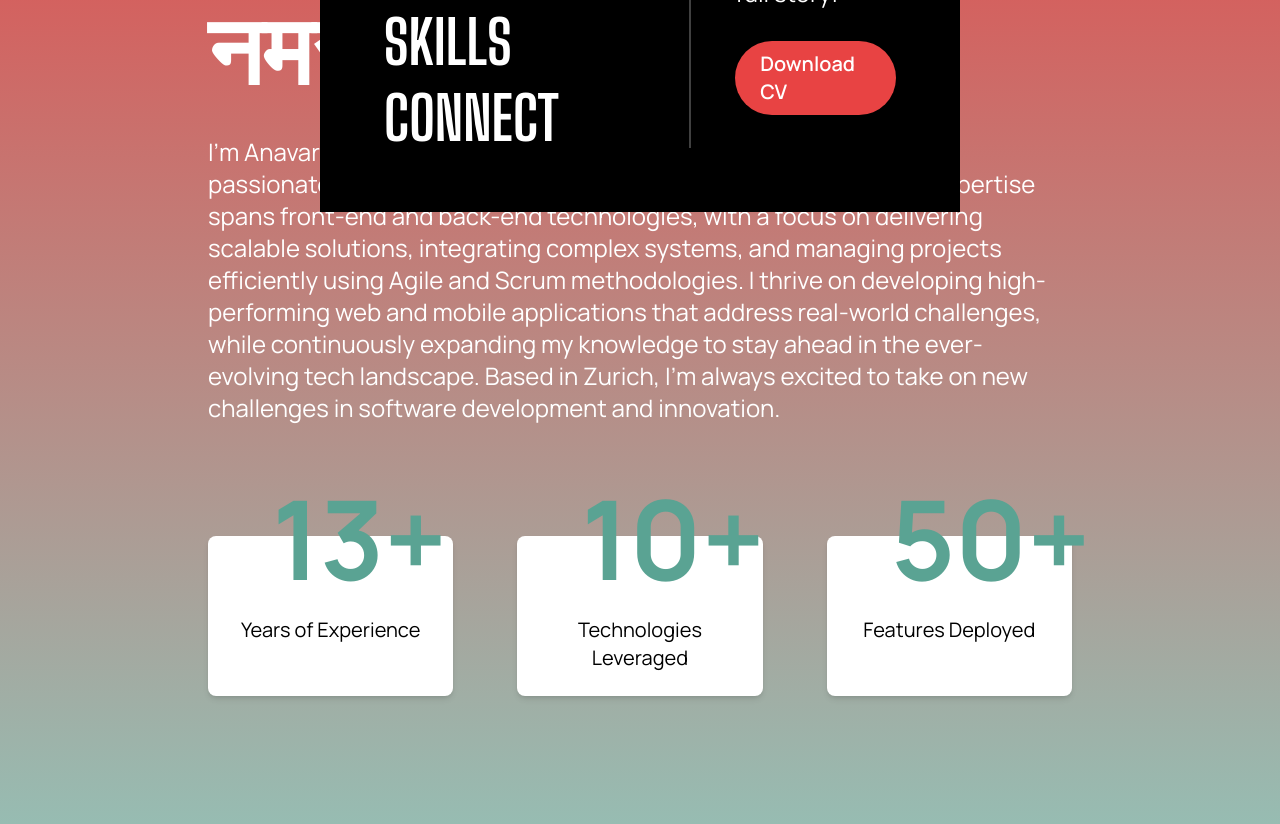
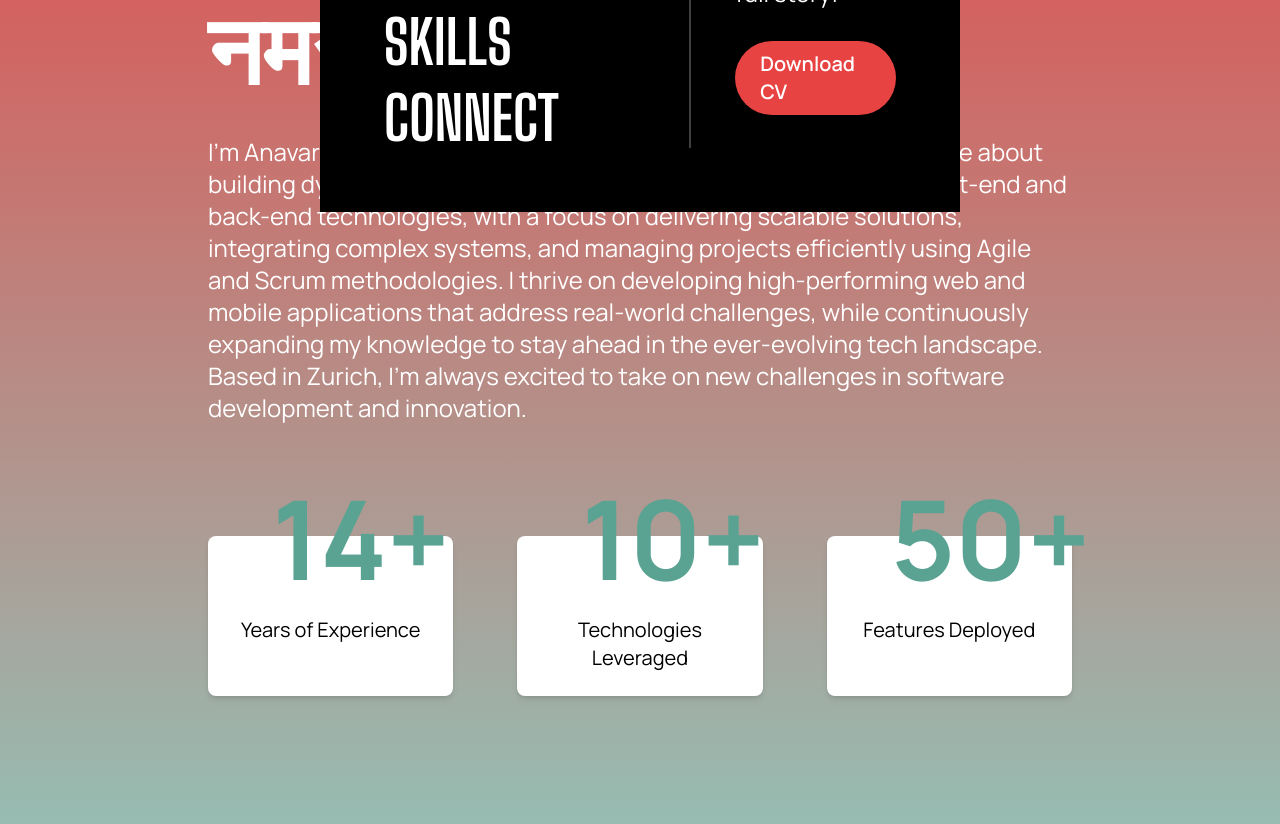
Before and after one commit to anavaradha-sankar/anavaradha-codes, a React (Vite) app: page / in a window 1280 px wide. Shown: the part 1080-1904 px from the top of the page. Built offline with nearby package versions, Linux system fonts and the light colour scheme.

Commit message:
Update index.tsx with years of exp and position changes

```diff
--- a/src/components/about/index.tsx
+++ b/src/components/about/index.tsx
@@ -48,7 +48,7 @@ export const About = () => {
         <span className="blinking-cursor text-6xl md:text-8xl">|</span>
       </p>
       <p className="text-lg leading-relaxed md:text-2xl">
-        I'm Anavaradha Sankar Balasubramanian, a Senior Software Engineer
+        I'm Anavaradha Sankar Balasubramanian, a Technical Lead
         passionate about building dynamic, user-centric applications. My
         expertise spans front-end and back-end technologies, with a focus on
         delivering scalable solutions, integrating complex systems, and managing
@@ -60,7 +60,7 @@ export const About = () => {
         innovation.
       </p>
       <div className="mt-28 grid grid-cols-1 gap-20 md:grid-cols-3 md:gap-16">
-        <InfoCard number="13+" label="Years of Experience" />
+        <InfoCard number="14+" label="Years of Experience" />
         <InfoCard number="10+" label="Technologies Leveraged" />
         <InfoCard number="50+" label="Features Deployed" />
       </div>
```
